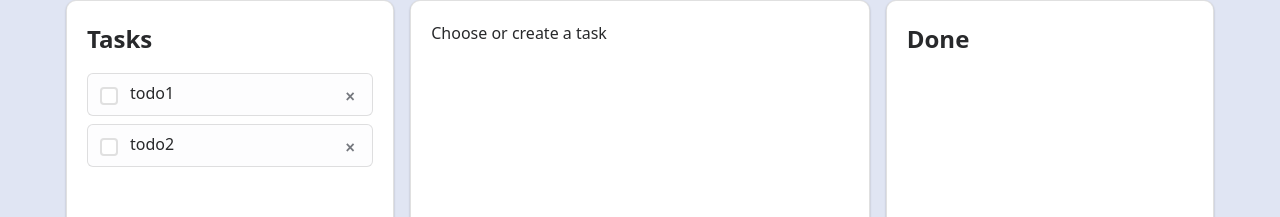
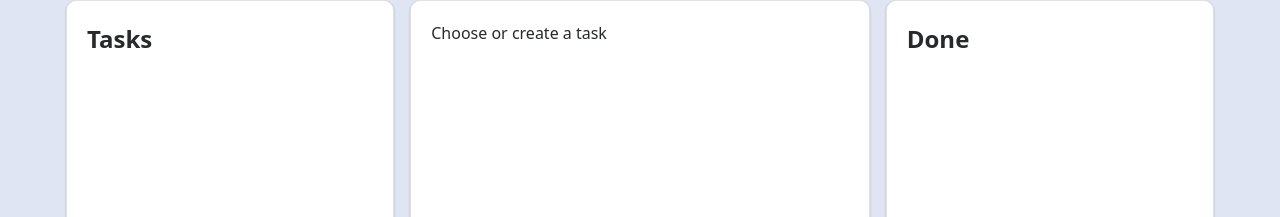
Before and after one commit to GreyFW/todo-vue, a Vue app: page / in a window 1280 px wide. Shown: the part 232-449 px from the top of the page. Built offline with nearby package versions, Linux system fonts and the light colour scheme.

Commit message:
настроили стейт менеджмент чтобы пользователь мог видеть только свои штуки

```diff
--- a/src/pages/TodoPage.vue
+++ b/src/pages/TodoPage.vue
@@ -4,174 +4,104 @@ import TodoList from '../components/TodoList.vue'
 import TodoDetails from '../components/TodoDetails.vue'
 import DeleteModal from '../components/DeleteModal.vue'
 
-import { ref, reactive, computed, onMounted } from 'vue'
+import { ref, reactive, computed } from 'vue'
+import { useTodoStore } from '../stores/todo'
 
-const completed = ref([])
+const todoStore = useTodoStore()
+
 const selectedTaskId = ref(null)
-const modal = reactive({ open: false, id: null, fromList: null })
-const tasks = ref([
-  {
-    id: 1,
-    title: "todo1",
-    completed: false,
-    subtasks: [],
-    notes: [],
-    timeSpent: 0,
-  },
-  {
-    id: 2,
-    title: "todo2",
-    completed: false,
-    subtasks: [],
-    notes: [],
-    timeSpent: 0,
-  }
-])
+const modal = reactive({ open: false, id: null })
 
-function addTask(title) {
-  const newTask = {
-    id: Date.now(),
-    title,
-    completed: false,
-    subtasks: [],
-    notes: [],
-    timeSpent: 0
-  }
-  tasks.value.push(newTask)
-  selectedTaskId.value = newTask.id
-  save()
+function handleAddTask(title) {
+    const newId = todoStore.addTask(title)
+    if (newId) selectedTaskId.value = newId
 }
 
 function selectTask(id) {
     selectedTaskId.value = id
 }
 
-function showDeleteModal(id, fromList = 'tasks') {
+function showDeleteModal(id) {
     modal.open = true
     modal.id = id
-  modal.fromList = fromList
 }
 
 function confirmDelete() {
-  if (modal.fromList === 'tasks') {
-    const idx = tasks.value.findIndex(t => t.id === modal.id)
-    if (idx !== -1) tasks.value.splice(idx, 1)
-  } else {
-    const idx = completed.value.findIndex(t => t.id === modal.id)
-    if (idx !== -1) completed.value.splice(idx, 1)
-  }
+    todoStore.deleteTask(modal.id)
 
-  // Если удаляем выбранную задачу, сбрасываем выбор
     if (selectedTaskId.value === modal.id) {
         selectedTaskId.value = null
     }
 
-  modal.open = false
-  modal.id = null
-  modal.fromList = null
-  save()
+    closeDeleteModal()
 }
 
 function closeDeleteModal() {
     modal.open = false
     modal.id = null
-  modal.fromList = null
 }
 
-function toggleComplete(id) {
-  const idx = tasks.value.findIndex(t => t.id === id)
-  if (idx !== -1) {
-    const task = tasks.value[idx]
-    task.completed = true
-    completed.value.push(task)
-    tasks.value.splice(idx, 1)
-
-    // Если завершаем выбранную задачу, сбрасываем выбор
-    if (selectedTaskId.value === id) {
-      selectedTaskId.value = null
+// переключаем задачу сделано/не сделано (check)
+function handleToggle(id) {
+    todoStore.toggleComplete(id)
+    if (selectedTaskId.value === id) selectedTaskId.value = null
 }
-
-    save()
-  }
-}
-
-function uncompleteTask(id) {
-  const idx = completed.value.findIndex(t => t.id === id)
-  if (idx !== -1) {
-    const task = completed.value[idx]
-    task.completed = false
-    tasks.value.push(task)
-    completed.value.splice(idx, 1)
-    save()
-  }
+function handleUncomplete(id) {
+    todoStore.uncompleteTask(id)
 }
 
 const currentTask = computed(() => {
-  const all = [...tasks.value, ...completed.value];
-  return all.find(t => t.id === selectedTaskId.value) || null;
-});
+    return todoStore.allTasks.find(t => t.id === selectedTaskId.value) || null
+})
 
-function save() {
-  localStorage.setItem('tasks', JSON.stringify(tasks.value))
-  localStorage.setItem('completed', JSON.stringify(completed.value))
+function handleAutoSave() {
+    // пустота тк pinia сама всё делает с помощью persist
 }
-
-function loadFromStorage() {
-  if (localStorage.getItem('tasks')) {
-    const storedTasks = JSON.parse(localStorage.getItem('tasks'))
-    tasks.value.splice(0, tasks.value.length, ...storedTasks);
-  }
-  if (localStorage.getItem('completed')) {
-    const storedCompleted = JSON.parse(localStorage.getItem('completed'))
-    completed.value.splice(0, completed.value.length, ...storedCompleted);
-  }
-}
-
-onMounted(() => {
-  loadFromStorage()
-})
 </script>
 
 <template>
-  <Header @add="addTask" />
+  <Header @add="handleAddTask" />
+
   <div class="board">
     <!-- Tasks -->
     <div class="card" id="todo-list">
       <h2 class="card__title">Tasks</h2>
+      <!-- Берем задачи из стора -->
       <TodoList
-        :tasks="tasks"
+        :tasks="todoStore.tasks"
         :selectedTaskId="selectedTaskId"
         @select="selectTask"
         @remove="showDeleteModal"
-        @toggle="toggleComplete"
+        @toggle="handleToggle"
       />
     </div>
 
-    <!-- Current Task -->
+    <!-- Current Task Details -->
     <div class="card">
       <TodoDetails
         v-if="currentTask"
         :task="currentTask"
-        @update="save"
+        @update="handleAutoSave"
       />
       <div v-else class="no-task-selected" id="no-task-selected">
         Choose or create a task
       </div>
     </div>
 
-    <!-- Done -->
+    <!-- Done Tasks -->
     <div class="card" id="done-list">
       <h2 class="card__title">Done</h2>
+      <!-- Берем выполненные из стора -->
       <TodoList
-        :tasks="completed"
+        :tasks="todoStore.completed"
         :selectedTaskId="selectedTaskId"
         @select="selectTask"
-        @remove="id => showDeleteModal(id, 'completed')"
-        @toggle="uncompleteTask"
+        @remove="showDeleteModal"
+        @toggle="handleUncomplete"
       />
     </div>
 
-    <!-- Модалка -->
+    <!-- Modal -->
     <DeleteModal
       :isOpen="modal.open"
       @confirm="confirmDelete"
--- /dev/null
+++ b/src/stores/todo.js
@@ -0,0 +1,67 @@
+import { defineStore } from 'pinia'
+import { ref, computed } from 'vue'
+import { useUserStore } from './user'
+
+export const useTodoStore = defineStore('todo', () => {
+  const userStore = useUserStore()
+
+  // Храним задачи ВСЕХ пользователей в одной куче (имитация БД)
+  const allTasks = ref([])
+
+
+  // Возвращают задачи только текущего залогиненного пользователя
+  const tasks = computed(() => {
+    if (!userStore.currentUser) return []
+    return allTasks.value.filter(t => t.userId === userStore.currentUser.id && !t.completed)
+  })
+  const completed = computed(() => {
+    if (!userStore.currentUser) return []
+    return allTasks.value.filter(t => t.userId === userStore.currentUser.id && t.completed)
+  })
+
+
+  function addTask(title) {
+    if (!userStore.currentUser) return null
+
+    const newTask = {
+      id: Date.now(),
+      userId: userStore.currentUser.id, // !!! Привязываем задачу к юзеру
+      title,
+      completed: false,
+      subtasks: [],
+      notes: [],
+      timeSpent: 0
+    }
+
+    allTasks.value.push(newTask)
+    return newTask.id
+  }
+
+  function deleteTask(id) {
+    // Ищем задачу в общем массиве и удаляем
+    const idx = allTasks.value.findIndex(t => t.id === id)
+    if (idx !== -1) allTasks.value.splice(idx, 1)
+  }
+
+  function toggleComplete(id) {
+    const task = allTasks.value.find(t => t.id === id)
+    if (task) {
+      task.completed = true
+    }
+  }
+
+  function uncompleteTask(id) {
+    const task = allTasks.value.find(t => t.id === id)
+    if (task) {
+      task.completed = false
+    }
+  }
+
+  return {
+    allTasks,
+    tasks, completed, // используем в компонентах
+    addTask, deleteTask, toggleComplete, uncompleteTask
+  }
+}, {
+  persist: true // автосохр
+})
```
Lines whose indentation alone changed are shown as unchanged.
